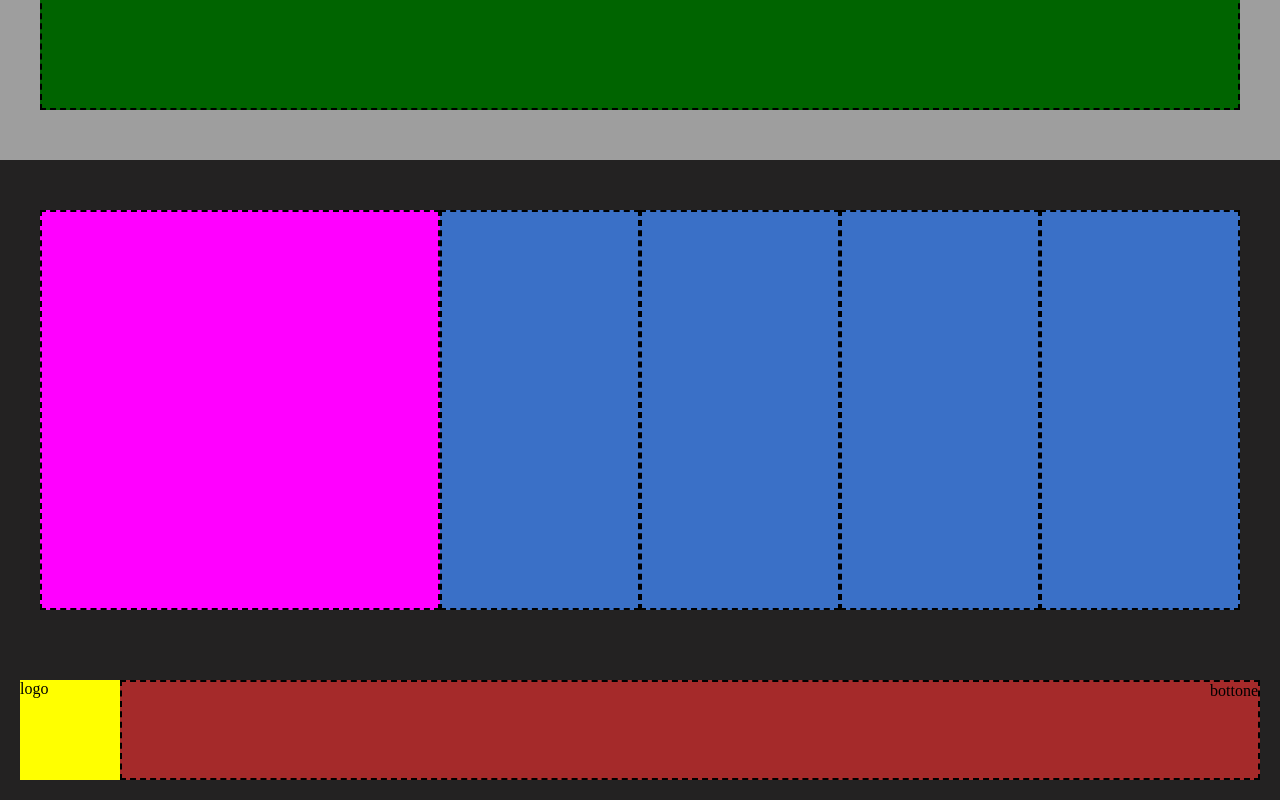
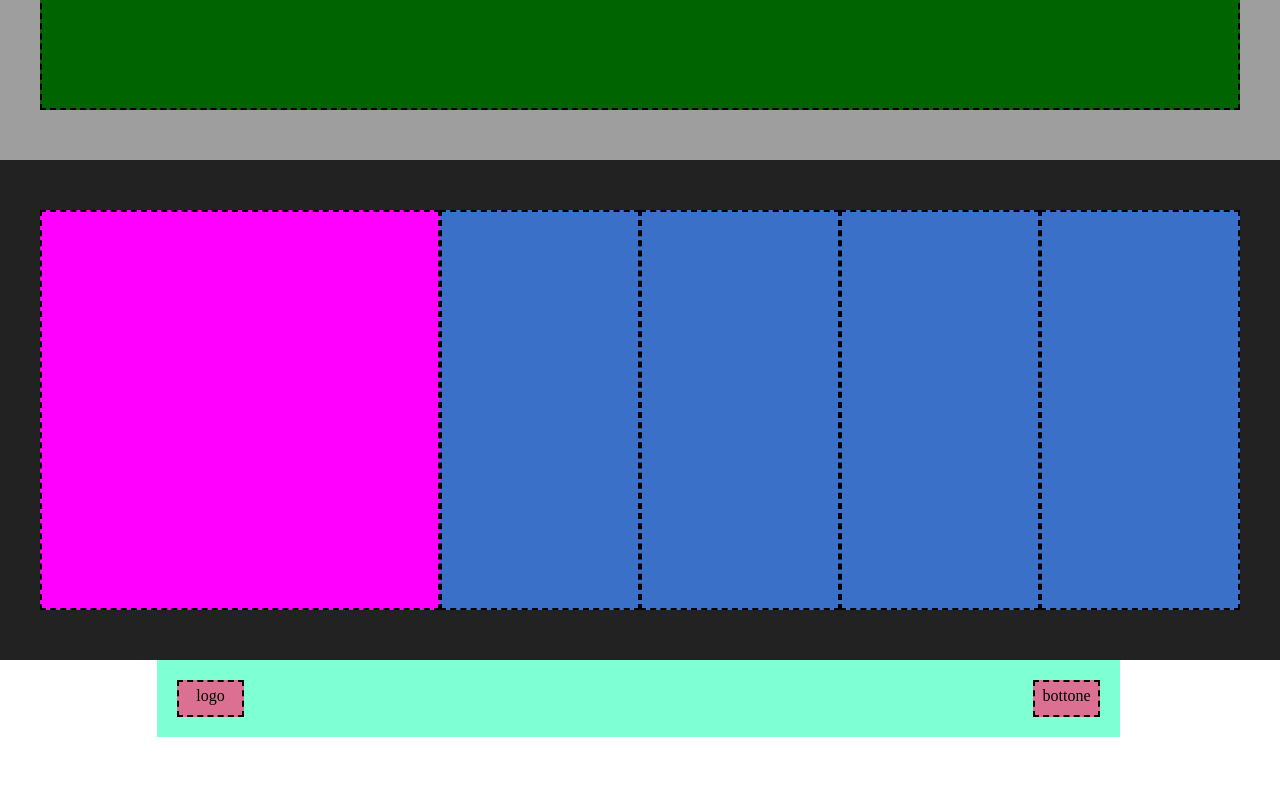
Before and after one commit to Murru00/html-css-struttura-discord, a plain HTML site: page index.html in a window 1280 px wide. Shown: the part 2554-3354 px from the top of the page. After the commit the page ends 3291 px from the top, so only its background shows below. Drawn offline with Linux system fonts and the light colour scheme.

Commit message:
add logo and botton

```diff
--- a/css/style.css
+++ b/css/style.css
@@ -184,23 +184,34 @@ main{
 
 footer{
     display: flex;
-    background-color: rgb(35, 34, 34);
+    min-height: 50px;
+    min-width: 100px;
+    background-color: aquamarine;
     padding: 20px;
-    justify-content: center;
+    align-items: center;
+    margin-left: 157px;
+    margin-inline-end: 160px;
+    justify-content: space-between;
 }
 
 .logo{
     display: flex;
-    background-color: rgb(255, 255, 0);
-    min-height: 100px;
-    min-width: 100px;
-    justify-content: flex-start;
+    text-align: center;
+    padding: 5px;
+    width: 67px;
+    height: 37px;
+    background-color: palevioletred;
+    justify-content: center;
+    border: 2px dashed black;
 }
 
 .bottone{
-    flex-grow: 1;
-    background-color: brown;
+    display: flex;
+    text-align: center;
+    padding: 5px;
+    width: 67px;
+    height: 37px;
+    background-color: palevioletred;
+    justify-content: center;
     border: 2px dashed black;
-    text-align: right;
-    min-width: 300px;
 }
```
